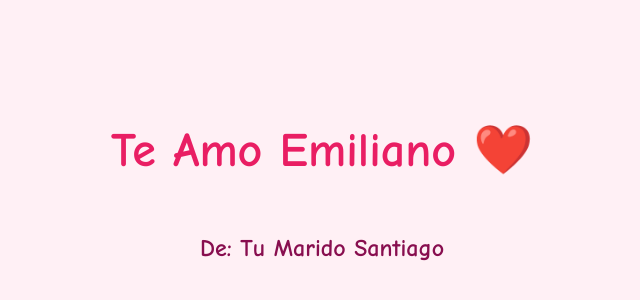
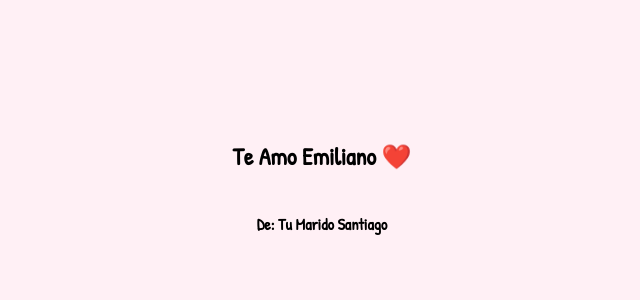
Before and after one commit to nayepm30/E, a plain HTML site: page index.html in a window 1280 px wide. Shown: the part 212-512 px from the top of the page, without its empty margins (318-958 px from the left). Drawn offline with Linux system fonts and the light colour scheme.

Commit message:
primer committt

```diff
--- a/index.html
+++ b/index.html
@@ -1,9 +1,11 @@
 <!DOCTYPE html>
 <html lang="es">
 <head>
-    <meta charset="UTF-8">
-    <meta name="viewport" content="width=device-width, initial-scale=1.0">
+  <meta charset="UTF-8" />
+  <meta name="viewport" content="width=device-width, initial-scale=1.0"/>
   <title>Te Amo Emiliano</title>
+  <!-- Importamos la fuente desde Google Fonts -->
+  <link href="https://fonts.googleapis.com/css2?family=Patrick+Hand&display=swap" rel="stylesheet">
   <style>
     body {
       margin: 0;
@@ -13,20 +15,22 @@
       justify-content: center;
       align-items: center;
       background-color: #fff0f5; /* Fondo suave rosado */
-            font-family: 'Comic Sans MS', cursive, sans-serif;
+      font-family: 'Patrick Hand', cursive;
     }
     h1 {
       color: #e91e63;
       font-size: 3rem;
+      text-align: center;
     }
     h3 {
       color: #880e4f;
       font-size: 1.5rem;
+      text-align: center;
     }
   </style>
 </head>
 <body>
-    <h1>Te Amo Emiliano ❤️</h1>
-    <h3>De: Tu Marido Santiago</h3>
+  <h2>Te Amo Emiliano ❤️</h2>
+  <h4>De: Tu Marido Santiago</h4>
 </body>
 </html>
```
Lines whose indentation alone changed are shown as unchanged.
